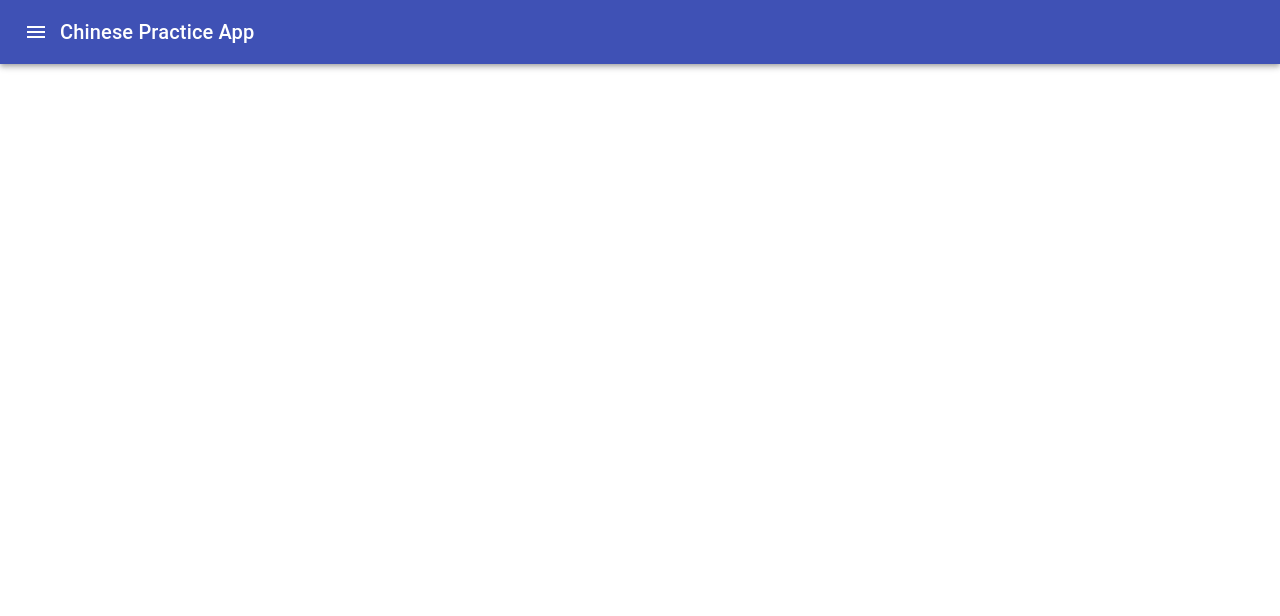
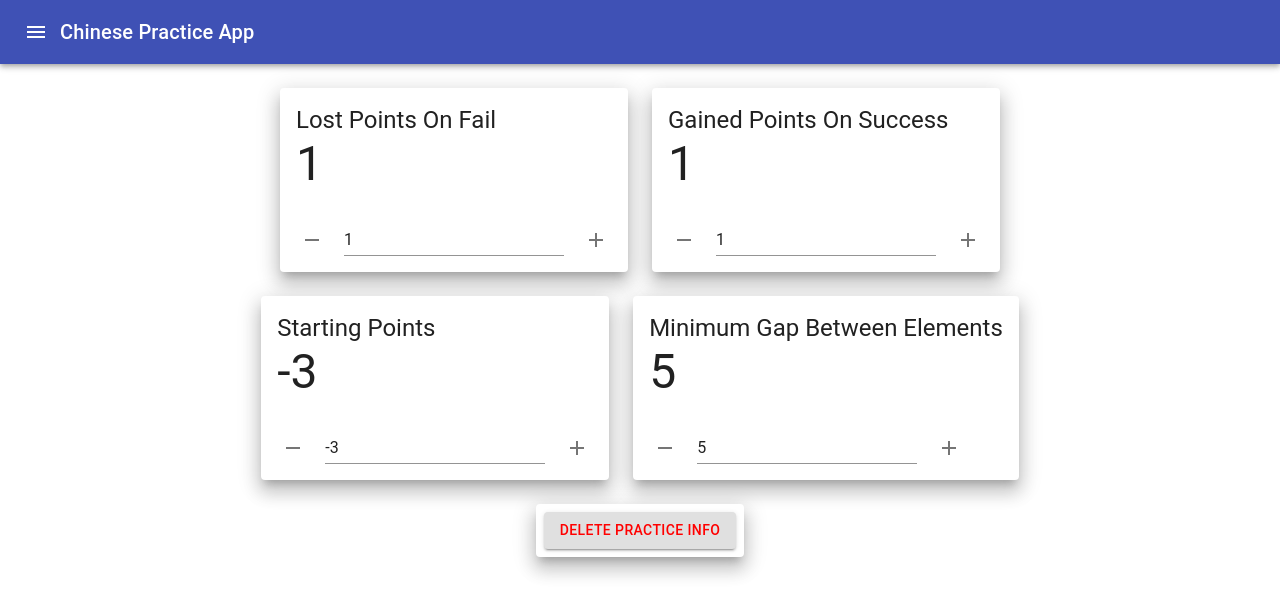
Before and after one commit to vincetiu8/chinese-practice, a React (Create React App) app: page /settings in a window 1280 px wide. Shown: the top 616 px of the page. Built offline with nearby package versions, Linux system fonts and the light colour scheme.

Commit message:
add settings to modify queue parameters

```diff
--- a/src/App.js
+++ b/src/App.js
@@ -3,6 +3,7 @@ import {Grid} from "@material-ui/core";
 import {Route, Switch} from "react-router-dom"
 import {PairSettings} from "./features/pairs/PairSettings";
 import {Practice} from "./features/practice/Practice";
+import {Settings} from './features/settings/Settings'
 
 export default function App() {
 	return (
@@ -13,6 +14,7 @@ export default function App() {
 					<Switch>
 						<Route exact path="/" component={Practice}/>
 						<Route exact path="/edit-pairs" component={PairSettings}/>
+						<Route exact path="/settings" component={Settings}/>
 					</Switch>
 				</Grid>
 			</Grid>
--- /dev/null
+++ b/src/features/pairs/DeletePairsCard.js
@@ -0,0 +1,37 @@
+import {Button, Card, CardActions} from "@material-ui/core";
+import {makeStyles} from "@material-ui/core/styles";
+import {useDispatch} from "react-redux";
+import {deletePairs} from "./pairsSlice";
+
+const useStyles = makeStyles({
+	actions: {
+		justifyContent: "center"
+	},
+	button: {
+		color: "red"
+	}
+});
+
+export const DeletePairsCard = () => {
+	const classes = useStyles()
+
+	const dispatch = useDispatch()
+
+	const onClick = () => dispatch(deletePairs())
+
+	return (
+		<div>
+			<Card elevation={12}>
+				<CardActions classes={{root: classes.actions}}>
+					<Button
+						variant="contained"
+						classes={{root: classes.button}}
+						onClick={onClick}
+					>
+						Delete All Terms
+					</Button>
+				</CardActions>
+			</Card>
+		</div>
+	)
+}
--- a/src/features/pairs/PairsList.js
+++ b/src/features/pairs/PairsList.js
@@ -1,7 +1,7 @@
 import {Card, CardActions, Grid, TextField} from "@material-ui/core";
 import {useEffect, useState} from "react";
 import {useDispatch, useSelector} from "react-redux";
-import {fetchPairs, selectPairsBySearchTerm} from "./pairsSlice";
+import {fetchInfo, selectPairsBySearchTerm} from "./pairsSlice";
 import {Pair} from "./Pair";
 
 export const PairsList = () => {
@@ -10,7 +10,7 @@ export const PairsList = () => {
 	const loadStatus = useSelector(state => state.pairs.loadStatus)
 	useEffect(() => {
 		if (loadStatus === 'unloaded') {
-			dispatch(fetchPairs())
+			dispatch(fetchInfo())
 		}
 	}, [loadStatus, dispatch])
 
--- a/src/features/pairs/pairsSlice.js
+++ b/src/features/pairs/pairsSlice.js
@@ -12,17 +12,30 @@ const initialState = pairsAdapter.getInitialState({
 	editingPair: null,
 	solvingPair: null,
 	pastSolvingPairs: [],
-	status: 'loading'
+	status: 'loading',
+	settings: {
+		lostPointsOnFail: 1,
+		gainedPointsOnSuccess: 1,
+		startingPoints: -3,
+		minimumGapBetweenElements: 5,
+	}
 })
 
 const pairsSlice = createSlice({
 	name: 'pairs',
 	initialState,
 	reducers: {
-		fetchPairs(state, action) {
-			const json = localStorage.getItem('pairs')
-			const storedPairs = JSON.parse(json)
-			pairsAdapter.upsertMany(state, storedPairs)
+		fetchInfo(state, action) {
+			let json = localStorage.getItem('chinese-practice/pairs')
+			if (json !== null) {
+				const storedPairs = JSON.parse(json)
+				pairsAdapter.upsertMany(state, storedPairs)
+			}
+
+			json = localStorage.getItem('chinese-practice/settings')
+			if (json !== null) {
+				state.settings = JSON.parse(json)
+			}
 			state.loadStatus = 'loaded'
 			state.status = 'idle'
 		},
@@ -33,14 +46,13 @@ const pairsSlice = createSlice({
 			pairsAdapter.removeOne(state, action.payload)
 		},
 		deletePracticeInfo(state, action) {
-			pairsAdapter.updateMany(state, state.entities.map(pair => {
-				return {
-					...pair,
-					rank: 0,
-					seen: false,
-					lastLearned: Date()
-				}
-			}))
+			const updatedPairs = Object.values(state.ids).map(id => {
+				const pair = state.entities[id]
+				pair.rank = 0
+				pair.seen = false
+				return pair
+			})
+			pairsAdapter.updateMany(state, updatedPairs)
 		},
 		addPairs: {
 			reducer: (state, action) => {
@@ -51,24 +63,29 @@ const pairsSlice = createSlice({
 					return {
 						...pair,
 						rank: 0,
-						seen: false,
-						lastLearned: Date()
+						seen: false
 					}
 				})
 				return {payload: pairs}
 			}
 		},
-		savePairs(state, action) {
-			const json = JSON.stringify(state.entities)
-			console.log(json)
-			localStorage.setItem('pairs', json)
+		saveInfo(state, action) {
+			let json = JSON.stringify(state.entities)
+			localStorage.setItem('chinese-practice/pairs', json)
+			json = JSON.stringify(state.settings)
+			localStorage.setItem('chinese-practice/settings', json)
 		},
 		editPair(state, action) {
 			const {newId, definition} = action.payload
 			const existingPair = state.entities[state.editingPair.id]
 			if (existingPair) {
-				existingPair.id = newId
-				existingPair.definition = definition
+				pairsAdapter.removeOne(state, state.editingPair.id)
+				pairsAdapter.upsertOne(state, {
+					id: newId,
+					definition: definition,
+					rank: 0,
+					seen: false,
+				})
 			}
 			state.editingPair = null
 			state.solvingPair = null
@@ -81,7 +98,12 @@ const pairsSlice = createSlice({
 		updateSolvingPair(state, action) {
 			if (state.solvingPair !== null) {
 				state.pastSolvingPairs.push(state.solvingPair.id.toString())
-				if (state.pastSolvingPairs.length > Math.min(Object.keys(state.entities).length - 1, 2)) // todo: change later to be configurable
+				if (state.pastSolvingPairs.length >
+					Math.min(
+						Object.keys(state.entities).length - 1,
+						state.settings.minimumGapBetweenElements
+					)
+				)
 					state.pastSolvingPairs.shift()
 			}
 			state.status = 'solving'
@@ -89,7 +111,7 @@ const pairsSlice = createSlice({
 				if (!state.pastSolvingPairs.includes(id.toString())) {
 					state.solvingPair = state.entities[id]
 					if (!state.solvingPair.seen) {
-						state.solvingPair.rank = -3 // todo: change later
+						state.solvingPair.rank = state.settings.startingPoints
 						state.solvingPair.seen = true
 						pairsAdapter.updateOne(state, state.solvingPair)
 					}
@@ -103,7 +125,7 @@ const pairsSlice = createSlice({
 					pairsAdapter.updateOne(state, {
 						id: state.solvingPair.id,
 						changes: {
-							rank: state.solvingPair.rank + 1
+							rank: state.solvingPair.rank + state.settings.gainedPointsOnSuccess
 						}
 					})
 				}
@@ -113,25 +135,30 @@ const pairsSlice = createSlice({
 				pairsAdapter.updateOne(state, {
 					id: state.solvingPair.id,
 					changes: {
-						rank: state.solvingPair.rank - 1
+						rank: state.solvingPair.rank - state.settings.lostPointsOnFail
 					}
 				})
 				state.status = 'wrong'
 			}
+		},
+		updateSettings(state, action) {
+			Object.assign(state.settings, action.payload)
 		}
 	}
 })
 
 export const {
-	fetchPairs,
+	fetchInfo,
+	saveInfo,
 	deletePairs,
 	addPairs,
-	savePairs,
 	editPair,
 	updateEditingPair,
 	deletePair,
 	updateSolvingPair,
-	submitAnswer
+	submitAnswer,
+	updateSettings,
+	deletePracticeInfo
 } = pairsSlice.actions
 
 export default pairsSlice.reducer
--- a/src/features/practice/Practice.js
+++ b/src/features/practice/Practice.js
@@ -1,7 +1,7 @@
 import {PracticeCard} from "./PracticeCard";
 import {WrongAnswerDialog} from "./WrongAnswerDialog";
 import {useDispatch, useSelector} from "react-redux";
-import {fetchPairs} from "../pairs/pairsSlice";
+import {fetchInfo} from "../pairs/pairsSlice";
 import {useEffect} from "react";
 
 export const Practice = () => {
@@ -10,7 +10,7 @@ export const Practice = () => {
 	const loadStatus = useSelector(state => state.pairs.loadStatus)
 	useEffect(() => {
 		if (loadStatus === 'unloaded') {
-			dispatch(fetchPairs())
+			dispatch(fetchInfo())
 		}
 	}, [loadStatus, dispatch])
 
--- a/src/features/pairs/DeletePairsForm.js
+++ b/src/features/settings/DeletePracticeInfoCard.js
@@ -1,7 +1,7 @@
 import {Button, Card, CardActions} from "@material-ui/core";
 import {makeStyles} from "@material-ui/core/styles";
 import {useDispatch} from "react-redux";
-import {deletePairs} from "./pairsSlice";
+import {deletePracticeInfo} from "../pairs/pairsSlice";
 
 const useStyles = makeStyles({
 	actions: {
@@ -12,12 +12,12 @@ const useStyles = makeStyles({
 	}
 });
 
-export const DeletePairsForm = () => {
+export const DeletePracticeInfoCard = () => {
 	const classes = useStyles()
 
 	const dispatch = useDispatch()
 
-	const onClick = () => dispatch(deletePairs())
+	const onClick = () => dispatch(deletePracticeInfo())
 
 	return (
 		<div>
@@ -28,7 +28,7 @@ export const DeletePairsForm = () => {
 						classes={{root: classes.button}}
 						onClick={onClick}
 					>
-						Delete All Terms
+						Delete Practice Info
 					</Button>
 				</CardActions>
 			</Card>
--- /dev/null
+++ b/src/features/settings/Settings.js
@@ -0,0 +1,49 @@
+import {useDispatch, useSelector} from "react-redux";
+import {Grid} from "@material-ui/core";
+import {SettingsCard} from "./SettingsCard";
+import {useEffect} from "react";
+import {fetchInfo, saveInfo} from "../pairs/pairsSlice";
+import {DeletePracticeInfoCard} from "./DeletePracticeInfoCard"
+
+export const Settings = () => {
+	const dispatch = useDispatch()
+
+	useEffect(() => {
+		const onUnload = () => dispatch(saveInfo())
+		window.addEventListener('beforeunload', onUnload)
+		return () => {
+			window.removeEventListener('beforeunload', onUnload)
+			onUnload()
+		}
+	}, [dispatch])
+
+	const loadStatus = useSelector(state => state.pairs.loadStatus)
+	useEffect(() => {
+		if (loadStatus === 'unloaded') {
+			dispatch(fetchInfo())
+		}
+	}, [loadStatus, dispatch])
+
+	const settings = useSelector(state => state.pairs.settings)
+	return (
+		<div>
+			<Grid container alignItems="column" justify="center" spacing={3}>
+				<Grid item>
+					<Grid container spacing={3} justify="center">
+						{
+							Object.keys(settings).map(setting => (
+								<Grid item key={setting}>
+									<SettingsCard setting={setting}/>
+								</Grid>
+							))
+						}
+					</Grid>
+				</Grid>
+				<Grid item>
+					<DeletePracticeInfoCard/>
+				</Grid>
+			</Grid>
+		</div>
+
+	)
+}
--- /dev/null
+++ b/src/features/settings/SettingsCard.js
@@ -0,0 +1,60 @@
+import {useDispatch, useSelector} from "react-redux";
+import {Card, CardActions, CardContent, IconButton, TextField, Typography} from "@material-ui/core";
+import {Add, Remove} from "@material-ui/icons";
+import {updateSettings} from "../pairs/pairsSlice";
+import {useEffect, useState} from "react";
+
+export const SettingsCard = ({setting}) => {
+	const dispatch = useDispatch()
+
+	const settingValue = useSelector(state => state.pairs.settings[setting])
+	const [value, setValue] = useState(settingValue)
+
+	const onChange = e => setValue(e.target.value.parseInt())
+
+	const onClick = (i) => setValue(value + i)
+
+	useEffect(() => {
+		if (Number.isInteger(value)) {
+			dispatch(updateSettings({
+				[setting]: value
+			}))
+		}
+	}, [dispatch, setting, value])
+
+	useEffect(() => {
+		setValue(settingValue)
+	}, [settingValue])
+
+	return (
+		<div>
+			<Card elevation={12}>
+				<CardContent>
+					<Typography variant="h5">
+						{
+							(setting.charAt(0).toUpperCase() + setting.slice(1))
+								.split(/(?=[A-Z])/)
+								.join(' ')
+						}
+					</Typography>
+					<Typography variant="h3">
+						{settingValue}
+					</Typography>
+				</CardContent>
+				<CardActions>
+					<IconButton onClick={() => onClick(-1)}>
+						<Remove/>
+					</IconButton>
+					<TextField
+						value={value}
+						type="number"
+						onChange={onChange}
+					/>
+					<IconButton onClick={() => onClick(1)}>
+						<Add/>
+					</IconButton>
+				</CardActions>
+			</Card>
+		</div>
+	)
+}
```
Also changed, not shown: src/features/pairs/PairSettings.js (+4 -5 lines).
